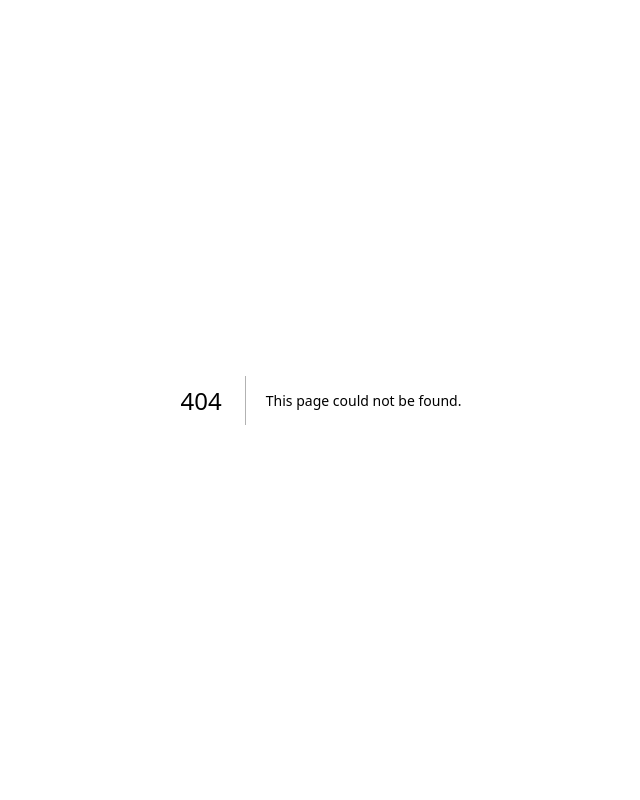
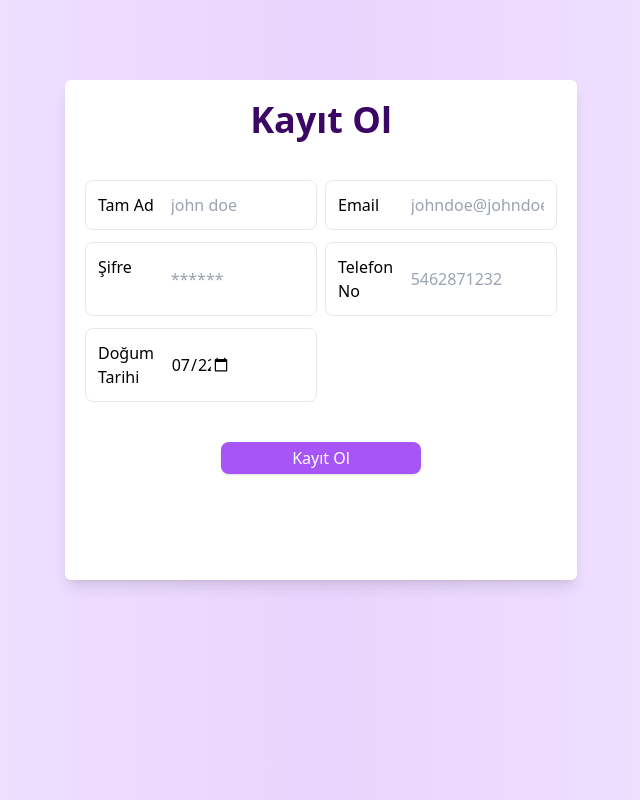
Before and after one commit to Medyanes-360/wallet, a Next.js app: page /signin in a window 1280 px wide. Before the commit this address had no page. Shown: the whole page, without its empty margins (319-959 px from the left). Built offline with nearby package versions, Linux system fonts and the light colour scheme.

Commit message:
signin and login start

```diff
--- /dev/null
+++ b/src/app/login/page.jsx
@@ -0,0 +1,26 @@
+export default function Page() {
+  return (
+    <div>
+      <div className="h-screen flex justify-center bg-gradient-to-r from-purple-100 via-purple-200 to-purple-100">
+        <div className="bg-white shadow-lg rounded-md mt-36 flex flex-row justify-center p-5 w-96 h-96">
+          <form>
+            <h3 className="text-4xl space text-center font-bold text-purple-950">Giriş Yap</h3>
+            <div className="flex flex-col gap-2 gap-y-5 mt-10">
+              <div className="flex gap-x-3 border p-3 rounded-lg">
+                <label htmlFor="">Email</label>
+                <input placeholder="johndoe@johndoe.com" type="email" className="outline-none" />
+              </div>
+              <div className="flex gap-x-3 border p-3 rounded-lg">
+                <label htmlFor="">Şifre</label>
+                <input placeholder="*******" type="password" className="outline-none" />
+              </div>
+              <button className="shadow rounded-lg bg-purple-500 text-white font-medium p-1 duration-100 ease-in transition-all hover:bg-purple-600 hover:shadow-lg" type="submit">
+                Giriş Yap
+              </button>
+            </div>
+          </form>
+        </div>
+      </div>
+    </div>
+  );
+}
--- /dev/null
+++ b/src/app/signin/page.jsx
@@ -0,0 +1,85 @@
+"use client"
+export default function Page() {
+  function handleSubmit(){
+    return 0
+  }
+  return (
+    <div>
+      <div className="h-screen flex  justify-center bg-gradient-to-r from-purple-100 via-purple-200 to-purple-100">
+        <div className="bg-white  shadow-lg rounded-md mt-5 mx-3 md:mt-20 p-5 w-full md:w-4/5 lg:w-2/5 max-h-[500px]">
+          <form onSubmit={()=>handleSubmit()} className="">
+            <h3 className="text-4xl space text-center font-bold text-purple-950">
+              Kayıt Ol
+            </h3>
+            <div className="flex flex-col md:grid md:grid-cols-2 gap-2 gap-y-3 mt-10 ">
+              <div className="grid grid-cols-3 gap-x-3 border p-3 rounded-lg">
+                <label className="col-span-1" htmlFor="">
+                  Tam Ad
+                </label>
+                <input
+                  placeholder="john doe"
+                  type="text"
+                  autoComplete="fullName"
+                  className="outline-none col-span-2"
+                />
+              </div>
+              <div className="grid grid-cols-3 gap-x-3 border p-3 rounded-lg">
+                <label className="col-span-1" htmlFor="">
+                  Email
+                </label>
+                <input
+                  placeholder="johndoe@johndoe.com"
+                  type="email"
+                  autoComplete="email"
+                  className="outline-none col-span-2"
+                />
+              </div>
+              <div className="grid grid-cols-3 gap-x-3 border p-3 rounded-lg">
+                <label className="col-span-1" htmlFor="">
+                  Şifre
+                </label>
+                <input
+                  placeholder="******"
+                  type="password"
+                  autoComplete="current-password"
+                  className="outline-none col-span-2"
+                />
+              </div>
+              <div className="grid grid-cols-3 gap-x-3 border p-3 rounded-lg">
+                <label className="col-span-1" htmlFor="">
+                  Telefon No
+                </label>
+                <input
+                  placeholder="5462871232"
+                  type="tel"
+                  autoComplete="current-password"
+                  className="outline-none col-span-2"
+                />
+              </div>
+              <div className="grid grid-cols-3 gap-x-3 border p-3 rounded-lg">
+                <label className="col-span-1" htmlFor="">
+                  Doğum Tarihi
+                </label>
+                <input
+                  defaultValue="2000-07-22"
+                  type="date"
+                  autoComplete="birthday"
+                  className="outline-none"
+                />
+              </div>
+              <div className="col-span-1"></div>
+            </div>
+            <div className="flex justify-center">
+              <button
+                className="shadow rounded-lg w-[200px]  px-5 mt-10 bg-purple-500 text-white font-medium p-1 duration-100 ease-in transition-all hover:bg-purple-600 hover:shadow-lg"
+                type="submit"
+              >
+                Kayıt Ol
+              </button>
+            </div>
+          </form>
+        </div>
+      </div>
+    </div>
+  );
+}
```
